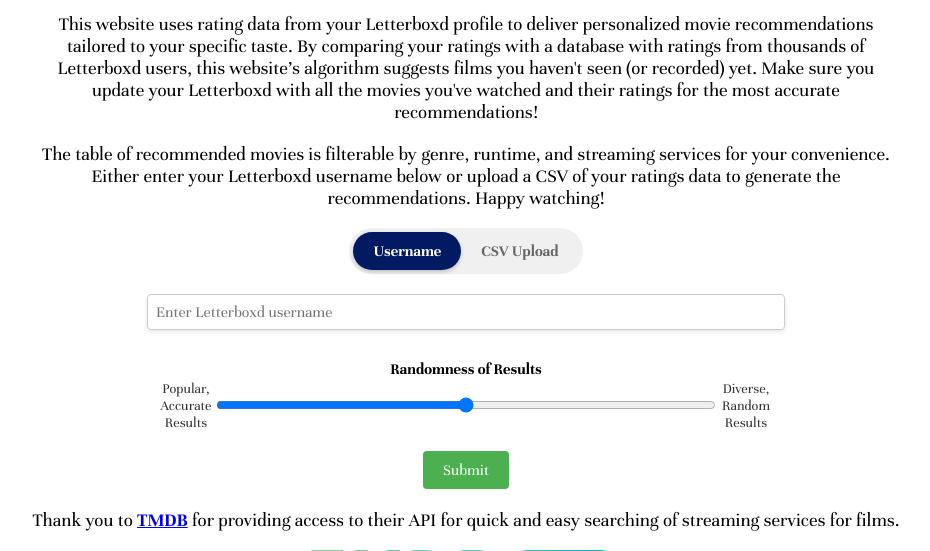
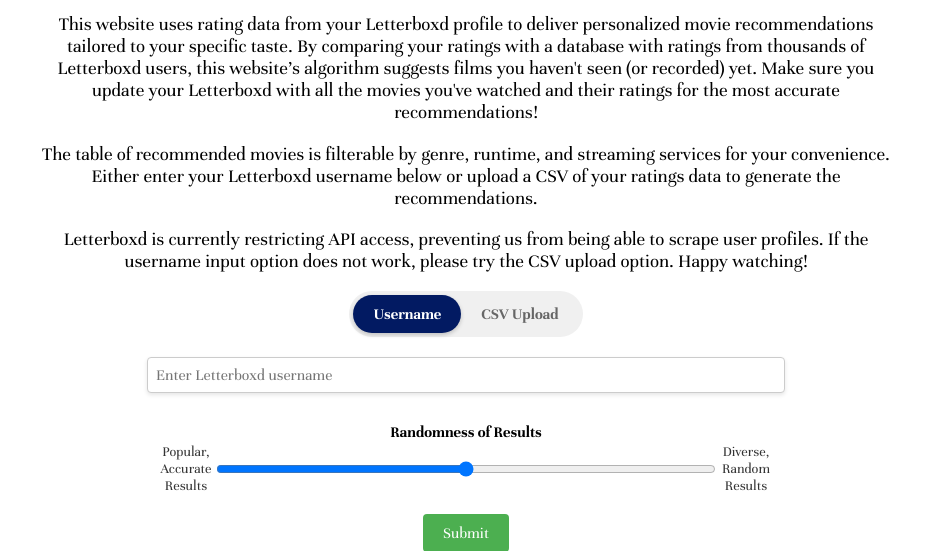
Before and after one commit to ryanshanker27/letterboxdapp, a Flask app: page / in a window 1280 px wide. Shown: the part 181-732 px from the top of the page, without its empty margins (174-1104 px from the left). Run offline with Flask 3, Linux system fonts and the light colour scheme; some libraries are stand-ins or nearby versions.

Commit message:
Added message to frontend

```diff
--- a/templates/form_template.html
+++ b/templates/form_template.html
@@ -13,7 +13,8 @@
         alt="Letterboxd" title="Letterboxd" style="height: 100px; width: auto;">
       <h1>Letterboxd Recommendation Engine</h1>
       <h2>This website uses rating data from your Letterboxd profile to deliver personalized movie recommendations tailored to your specific taste. By comparing your ratings with a database with ratings from thousands of Letterboxd users, this website's algorithm suggests films you haven't seen (or recorded) yet. Make sure you update your Letterboxd with all the movies you've watched and their ratings for the most accurate recommendations!</h2>
-      <h2>The table of recommended movies is filterable by genre, runtime, and streaming services for your convenience. Either enter your Letterboxd username below or upload a CSV of your ratings data to generate the recommendations. Happy watching!</h2>
+      <h2>The table of recommended movies is filterable by genre, runtime, and streaming services for your convenience. Either enter your Letterboxd username below or upload a CSV of your ratings data to generate the recommendations.</h2>
+      <h2>Letterboxd is currently restricting API access, preventing us from being able to scrape user profiles. If the username input option does not work, please try the CSV upload option. Happy watching!</h2>
 
       <form id="input-form" action="{{ url_for('main.submit') }}" method="post" enctype="multipart/form-data">
         <div class="input-method-toggle">
```
